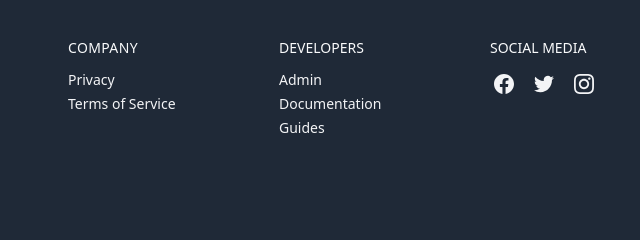
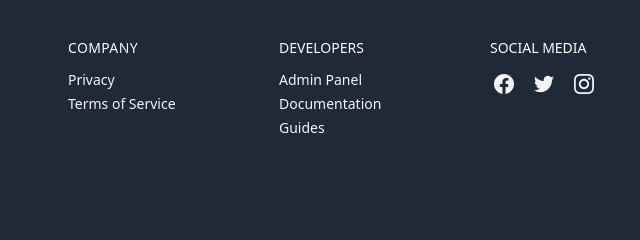
Before and after one commit to MADHURJYAHAZARIKA/pensil_hackathon, a plain HTML site: page index.html in a window 1280 px wide. Shown: the part 5150-5390 px from the top of the page, 575-1215 px from the left. Drawn offline with nearby package versions, Linux system fonts and the light colour scheme.

Commit message:
Update index.html

```diff
--- a/index.html
+++ b/index.html
@@ -541,7 +541,7 @@
                     <h3 class="uppercase text-gray-50">Developers</h3>
                     <ul class="space-y-1">
                         <li>
-                            <a rel="noopener noreferrer" href="#">Admin</a>
+                            <a rel="noopener noreferrer" href="#">Admin Panel</a>
                         </li>
                         <li>
                             <a rel="noopener noreferrer" href="#">Documentation</a>
```
